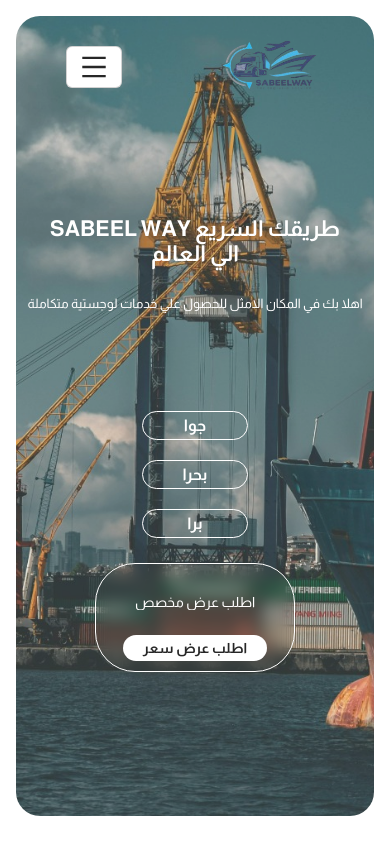
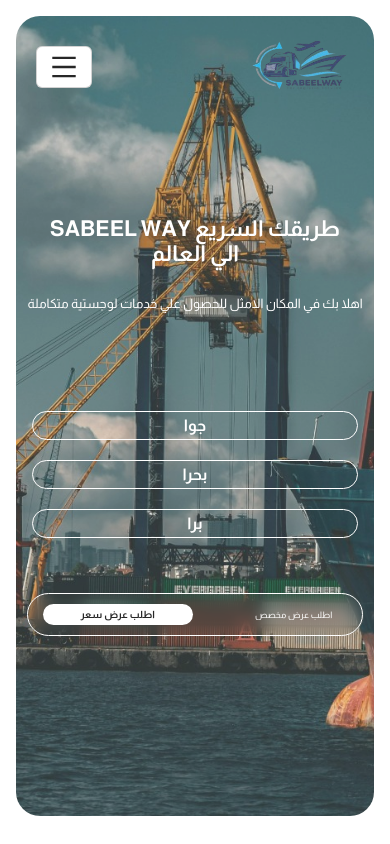
Before and after one commit to domaa98/sabeel, a React (Vite) app: page / in a window 390 px wide. Shown: the top 844 px of the page. Built offline with nearby package versions, Linux system fonts and the light colour scheme.

Commit message:
final version

```diff
--- a/src/components/Footer/Footer.jsx
+++ b/src/components/Footer/Footer.jsx
@@ -27,9 +27,15 @@
           <Link to="/">
             <a href="#Home">الرئيسية</a>
           </Link>
+          <Link to="/">
           <a href="#Services">الخدمات</a>
+          </Link>
+          <Link to="/">
           <a href="#About_us">من نحن</a>
+          </Link>
+          <Link to="/">
           <a href="#Contact_us">تواصل معنا</a>
+          </Link>
         </div>
         <div className="social-media">
           <a href="#facebook" aria-label="Facebook">
--- a/src/components/HeadSection/HeadSection.css
+++ b/src/components/HeadSection/HeadSection.css
@@ -56,7 +56,6 @@
 .headSectionImage .inputText{
 
 border: 1px solid #fff;
-margin: 0 180px;
 display: flex;
 align-items: center;
 justify-content: space-between;
@@ -79,6 +78,7 @@
     text-align: right;
     color: #fff;
     width: 50%;
+    margin: 0;
 
 }
 
@@ -230,13 +230,14 @@
     }
 
 
-    headSectionImage .buttonLinks{
+    .headSectionImage .buttonLinks{
         width: 100%;
         height: 100px;
         padding-bottom: 20px;
     }
 
     .headSectionImage .buttons{
+        width: 100%;
         margin-top: 100px;
         margin-bottom: 25px;
         display: flex;
@@ -257,13 +258,12 @@
 
     .headSectionImage .inputText{
 
-    margin: 0 180px;
+    margin: 30px 180px;
     padding: 10px 15px;
     border-radius: 40px;
-    width: 200px;
+    width: 94%;
     display: flex;
-    flex-direction: column-reverse;
-    gap: 20px;
+    gap: 5px;
 
     }
 
@@ -271,15 +271,31 @@
 
         border-radius: 10px;
         font-size: 14px;
-        width: 100%;
-        text-align: center;
+        width: 50%;
+        text-align: right;
     }
 
 
     .headSectionImage .inputText a{
+        width: 50%;
         border-radius: 20px;
         font-size: 14px;
-        padding: 5px 20px;
+        padding: 5px 15px;
+        text-align: center;
     }
 
 }
+
+@media (max-width: 400px){
+    .headSectionImage .inputText input{
+
+        font-size: 9px;
+
+    }
+
+
+    .headSectionImage .inputText a{
+        font-size: 10px;
+        padding: 5px 15px;
+    }
+}
--- a/src/components/Navbar/Navbar.css
+++ b/src/components/Navbar/Navbar.css
@@ -30,13 +30,13 @@
     width: 125px;
     height: 70px;
   }
-  .navbarr-content {
+  .navbar-content {
     width: 100%;
     height: 100%;
     display: flex;
     align-items: center;
     flex-direction: row-reverse;
-    padding: 0 50px;
+    padding: 0 20px;
   }
 
   .navbar-content .links {
@@ -71,6 +71,7 @@
   @media (max-width: 990px) {
     .navbar-content {
       justify-content: space-between;
+      padding: 0 20px;
     }
     .navbar-content .links {
         margin-right: 60px;
@@ -80,6 +81,10 @@
 
   @media (max-width: 880px) {
 
+    .navbar-content {
+      justify-content: space-between;
+      padding: 0 20px;
+    }
     .navbar-content .links {
         margin-right: 40px;
         width: 300px;
@@ -99,6 +104,11 @@
   }
 
   @media (max-width: 767px) {
+    .navbar-content {
+      justify-content: space-between;
+      padding: 0 20px;
+    }
+
     .navbar-content .links {
       display: none;
     }
@@ -111,7 +121,7 @@
       font-size: 30px;
       background-color: white;
       top: 30px;
-      left: 50px;
+      left: 20px;
       cursor: pointer;
       align-items: center;
       justify-content: center;
--- a/src/components/ThirdSection/ThirdSection.css
+++ b/src/components/ThirdSection/ThirdSection.css
@@ -13,7 +13,7 @@
 .thirdSection .mainImage img{
     width: 100%;
     height: 600px;
-    padding: 50px;
+    padding: 30px;
     border-radius: 20px;
     object-fit: contain;
 }
--- a/src/components/ThirdSection/Thirdsection.jsx
+++ b/src/components/ThirdSection/Thirdsection.jsx
@@ -1,5 +1,5 @@
 import './Thirdsection.css'
-import image from '../../assets/thirdsection.jpg';
+import image from '../../assets/roundedsection.jpg';
 
 const Thirdsection = () => {
   return (
--- a/src/components/secondSection/Card.css
+++ b/src/components/secondSection/Card.css
@@ -56,7 +56,7 @@
 @media (max-width: 555px) {
     .card {
         overflow: hidden;
-        max-width: 300px;
+        max-width: 100%;
         display: flex;
         flex-direction: column;
         align-items: center;
@@ -65,5 +65,13 @@
       .title-row h3{
         font-size: 16px;
       }
+      .card-row{
+        width: 100%;
+      }
+
+      .card .card-button{
+        width: 100%;
+      }
+
 
 }
--- a/src/pages/pageOne/PageNavbar.css
+++ b/src/pages/pageOne/PageNavbar.css
@@ -36,7 +36,7 @@
     display: flex;
     align-items: center;
     flex-direction: row-reverse;
-    padding: 0 50px;
+    padding: 0 20px;
   }
 
   .linkss {
@@ -71,6 +71,7 @@
   @media (max-width: 990px) {
     .navbar-content {
       justify-content: space-between;
+      padding: 0 20px;
     }
     .linkss {
         margin-right: 60px;
@@ -79,6 +80,10 @@
   }
 
   @media (max-width: 880px) {
+    .navbar-content {
+      justify-content: space-between;
+      padding: 0 20px;
+    }
 
     .linkss {
         margin-right: 40px;
@@ -99,6 +104,10 @@
   }
 
   @media (max-width: 767px) {
+    .navbar-content {
+      justify-content: space-between;
+      padding: 0 20px;
+    }
     .linkss {
       display: none;
     }
@@ -111,7 +120,7 @@
       font-size: 30px;
       background-color: white;
       top: 30px;
-      left: 50px;
+      left: 20px;
       cursor: pointer;
       align-items: center;
       justify-content: center;
```
Also changed, not shown: src/assets/roundedsection.jpg (added), src/assets/thirdsection.jpg (deleted).
